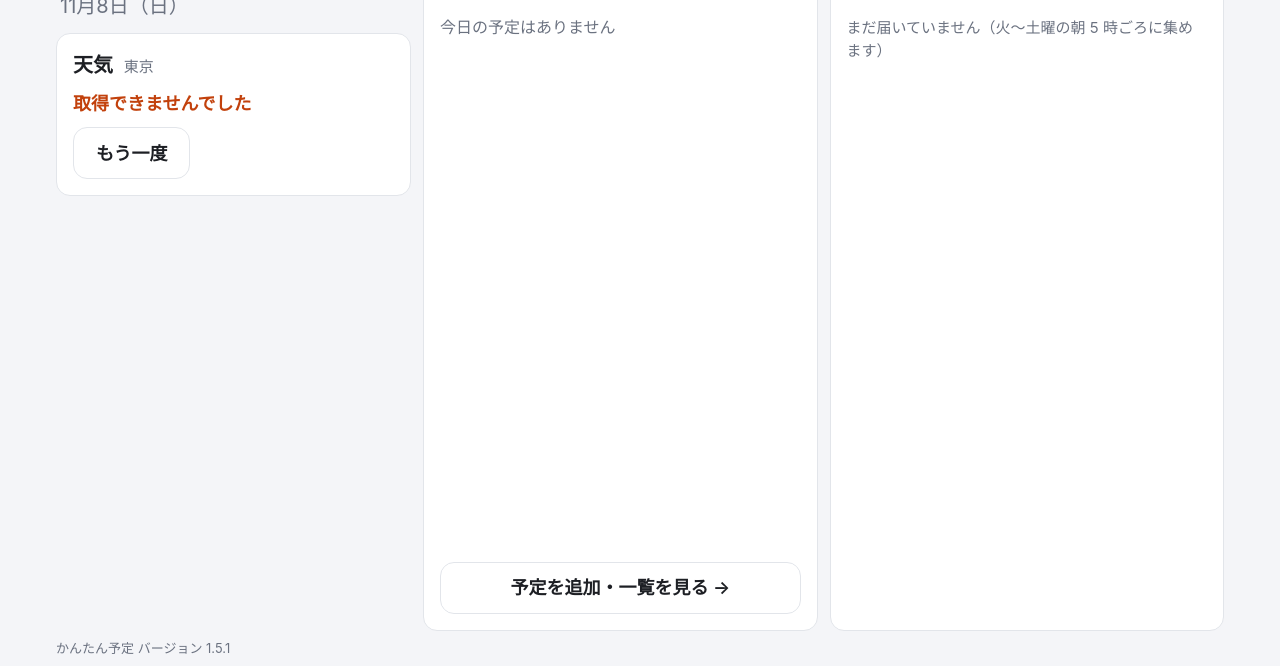
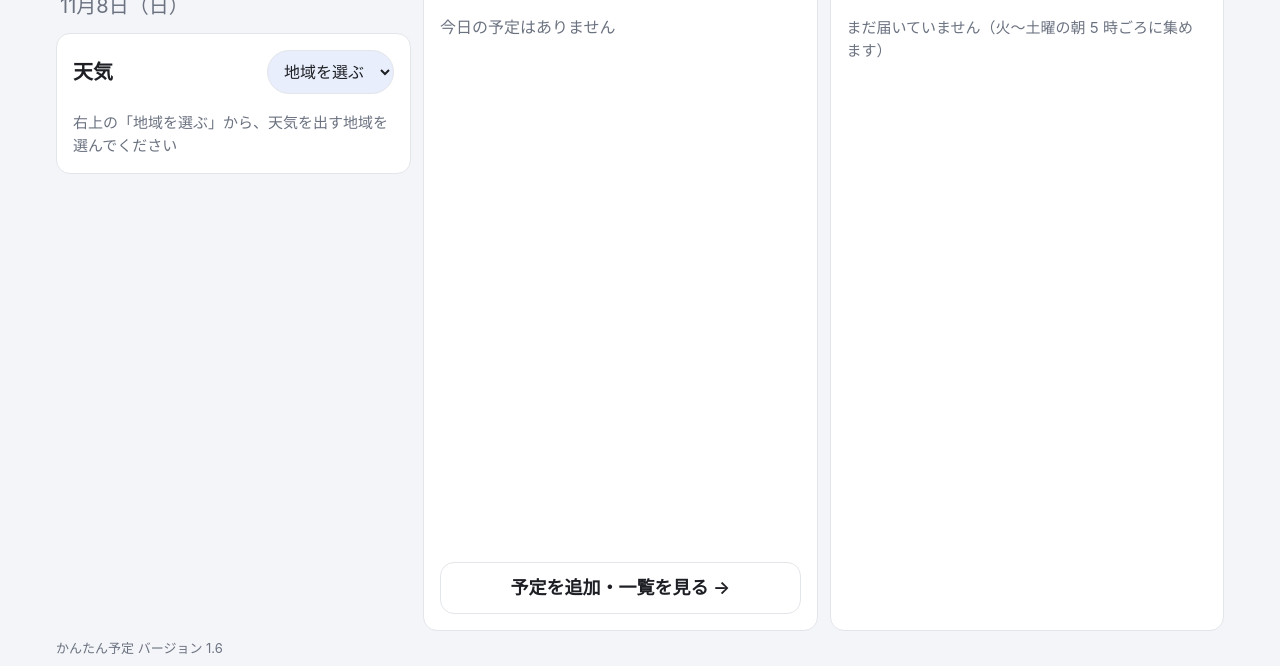
Before and after one commit to skiri7kenteki/kantan-yotei, a plain HTML site: page index.html in a window 1280 px wide. Shown: the part 134-800 px from the top of the page. Drawn offline with Linux system fonts and the light colour scheme; no server answers.

Commit message:
天気の地域をアプリで選ぶ方式にし、地域名と座標をファイルから削除
Co-Authored-By: Claude Opus 5.5 <noreply@anthropic.com>

```diff
--- a/app.js
+++ b/app.js
@@ -1,7 +1,7 @@
 'use strict';
 
 // ===== 設定 =====
-const APP_VERSION = '1.5.1';                    // 直したら上げる（画面の下に表示され、更新が届いたか分かる）
+const APP_VERSION = '1.6';                    // 直したら上げる（画面の下に表示され、更新が届いたか分かる）
 const STORAGE_KEY = 'kantan-yotei.v1';        // localStorage に保存するときの名前
 const BROKEN_KEY = 'kantan-yotei.v1.broken';  // 読めなかったデータの避難先
 const WEEKDAYS = ['日', '月', '火', '水', '木', '金', '土'];
@@ -478,6 +478,7 @@ setDayMode('today');
 render();
 showScreen('morning');
 renderMorningHead();
+setupPlaceSelect();
 loadMorningData(); // 天気・ニュース。失敗しても各欄に「取得できませんでした」と出るだけで、ほかは普通に動く
 document.getElementById('version').textContent = `かんたん予定 バージョン ${APP_VERSION}`;
 
--- a/index.html
+++ b/index.html
@@ -39,7 +39,11 @@
       </header>
 
       <section class="card card-weather">
-        <h2>天気 <span id="weather-place" class="sub"></span></h2>
+        <div class="card-title">
+          <h2>天気</h2>
+          <!-- 地域は iPad の中だけに保存（選択肢は morning.js の WEATHER_PLACES） -->
+          <select id="weather-place" class="place-select" aria-label="天気の地域"></select>
+        </div>
         <div id="weather"></div>
       </section>
 
--- a/morning.js
+++ b/morning.js
@@ -5,12 +5,57 @@
 // （formatDate など app.js の関数も使うが、呼ばれる時点では app.js が読み込み済み）
 
 // ===== 天気の設定 =====
-// Open-Meteo（無料・登録不要・API キー不要）。外に送るのはこの緯度・経度だけで、予定のデータは送らない
-const WEATHER_PLACE = { name: '東京', latitude: 35.69, longitude: 139.69 };
-const WEATHER_URL = 'https://api.open-meteo.com/v1/forecast' +
-  `?latitude=${WEATHER_PLACE.latitude}&longitude=${WEATHER_PLACE.longitude}` +
-  '&daily=weather_code,temperature_2m_max,temperature_2m_min,precipitation_probability_max' +
-  '&hourly=precipitation_probability&timezone=Asia%2FTokyo&forecast_days=1';
+// Open-Meteo（無料・登録不要・API キー不要）。外に送るのは選んだ地域の緯度・経度だけで、予定のデータは送らない
+// 地域は持ち主が iPad で選び、端末の中（SETTINGS_KEY）にだけ保存する。公開されるのはこの一覧だけ
+// 座標は都道府県庁所在地あたり（小数 2 桁＝約 1km の粗さ）
+const WEATHER_PLACES = [
+  ['北海道', 43.06, 141.35], ['青森県', 40.82, 140.74], ['岩手県', 39.70, 141.15], ['宮城県', 38.27, 140.87],
+  ['秋田県', 39.72, 140.10], ['山形県', 38.24, 140.36], ['福島県', 37.75, 140.47], ['茨城県', 36.34, 140.45],
+  ['栃木県', 36.57, 139.88], ['群馬県', 36.39, 139.06], ['埼玉県', 35.86, 139.65], ['千葉県', 35.61, 140.12],
+  ['東京都', 35.69, 139.69], ['神奈川県', 35.45, 139.64], ['新潟県', 37.90, 139.02], ['富山県', 36.70, 137.21],
+  ['石川県', 36.59, 136.63], ['福井県', 36.07, 136.22], ['山梨県', 35.66, 138.57], ['長野県', 36.65, 138.18],
+  ['岐阜県', 35.39, 136.72], ['静岡県', 34.98, 138.38], ['愛知県', 35.18, 136.91], ['三重県', 34.73, 136.51],
+  ['滋賀県', 35.00, 135.87], ['京都府', 35.02, 135.76], ['大阪府', 34.69, 135.52], ['兵庫県', 34.69, 135.18],
+  ['奈良県', 34.69, 135.83], ['和歌山県', 34.23, 135.17], ['鳥取県', 35.50, 134.24], ['島根県', 35.47, 133.05],
+  ['岡山県', 34.66, 133.93], ['広島県', 34.40, 132.46], ['山口県', 34.19, 131.47], ['徳島県', 34.07, 134.56],
+  ['香川県', 34.34, 134.04], ['愛媛県', 33.84, 132.77], ['高知県', 33.56, 133.53], ['福岡県', 33.61, 130.42],
+  ['佐賀県', 33.25, 130.30], ['長崎県', 32.74, 129.87], ['熊本県', 32.79, 130.74], ['大分県', 33.24, 131.61],
+  ['宮崎県', 31.91, 131.42], ['鹿児島県', 31.56, 130.56], ['沖縄県', 26.21, 127.68],
+].map(([name, latitude, longitude]) => ({ name, latitude, longitude }));
+
+// 予定データ（kantan-yotei.v1）とは別の場所に保存する設定
+const SETTINGS_KEY = 'kantan-yotei.settings';
+
+function loadSettings() {
+  try {
+    const data = JSON.parse(localStorage.getItem(SETTINGS_KEY));
+    return data && typeof data === 'object' ? data : {};
+  } catch (err) {
+    return {};
+  }
+}
+
+function saveSettings(settings) {
+  try {
+    localStorage.setItem(SETTINGS_KEY, JSON.stringify(settings));
+  } catch (err) {
+    showMessage('設定を保存できませんでした', true);
+  }
+}
+
+// 選んである地域（まだ選んでいなければ null）
+function currentPlace() {
+  const name = loadSettings().weatherPlace;
+  return WEATHER_PLACES.find(p => p.name === name) || null;
+}
+
+function weatherUrl(place) {
+  return 'https://api.open-meteo.com/v1/forecast' +
+    `?latitude=${place.latitude}&longitude=${place.longitude}` +
+    '&daily=weather_code,temperature_2m_max,temperature_2m_min,precipitation_probability_max' +
+    '&hourly=precipitation_probability&timezone=Asia%2FTokyo&forecast_days=1';
+}
+
 const WEATHER_TIMEOUT_MS = 8000;          // これ以上返事がなければ「取得できませんでした」
 const WEATHER_REFRESH_MS = 60 * 60 * 1000; // アプリに戻ってきたとき、1 時間以上たっていたら天気・ニュースを取り直す
 
@@ -60,7 +105,29 @@ function formatLongDate(s) {
 function renderMorningHead() {
   document.getElementById('greeting').textContent = greetingFor(new Date().getHours());
   document.getElementById('morning-date').textContent = formatLongDate(todayStr());
-  document.getElementById('weather-place').textContent = WEATHER_PLACE.name;
+}
+
+// ===== 地域の選択（天気の欄の右上） =====
+const placeSelect = () => document.getElementById('weather-place');
+
+function setupPlaceSelect() {
+  const select = placeSelect();
+  const first = document.createElement('option');
+  first.value = '';
+  first.textContent = '地域を選ぶ';
+  select.append(first);
+  for (const p of WEATHER_PLACES) {
+    const option = document.createElement('option');
+    option.value = p.name;
+    option.textContent = p.name;
+    select.append(option);
+  }
+  const place = currentPlace();
+  select.value = place ? place.name : '';
+  select.addEventListener('change', () => {
+    saveSettings({ ...loadSettings(), weatherPlace: select.value });
+    loadWeather();
+  });
 }
 
 // ===== 朝画面のネットの情報（天気・ニュース）をまとめて取りに行く =====
@@ -108,15 +175,25 @@ function summarizeWeather(data) {
   };
 }
 
+let weatherRequestId = 0; // 地域を続けて切り替えたとき、古い返事で上書きしないための番号
+
 async function loadWeather() {
+  const requestId = ++weatherRequestId;
+  const place = currentPlace();
+  if (!place) {
+    // 地域を選ぶまでは、どこにも問い合わせない
+    showWeatherText('右上の「地域を選ぶ」から、天気を出す地域を選んでください');
+    return;
+  }
   showWeatherText('天気を取得しています…');
   try {
-    const response = await fetchWithTimeout(WEATHER_URL, WEATHER_TIMEOUT_MS);
+    const response = await fetchWithTimeout(weatherUrl(place), WEATHER_TIMEOUT_MS);
     if (!response.ok) throw new Error('HTTP ' + response.status);
-    renderWeather(summarizeWeather(await response.json()));
+    const weather = summarizeWeather(await response.json());
+    if (requestId === weatherRequestId) renderWeather(weather);
   } catch (err) {
     // オフライン・時間切れ・形式違いなど。予定の表示には影響させない
-    showWeatherError();
+    if (requestId === weatherRequestId) showWeatherError();
   }
 }
 
--- a/style.css
+++ b/style.css
@@ -273,7 +273,24 @@ button, input { font: inherit; color: inherit; }
 .weather-icon { font-size: 48px; line-height: 1; }
 .weather-name { font-size: 22px; font-weight: 600; }
 .weather-temps { font-size: 16px; color: var(--muted); }
-.nowrap { white-space: nowrap; }
+/* まとまりの中では改行しない。まとまりとまとまりの間では改行できる（inline-block にするため） */
+.nowrap { display: inline-block; white-space: nowrap; }
+
+/* 天気の欄の見出し行：左に「天気」、右に地域の選択 */
+.card-title { display: flex; align-items: center; justify-content: space-between; gap: 8px; margin-bottom: 10px; }
+.card .card-title h2 { margin: 0; }
+.place-select {
+  min-height: 44px;
+  max-width: 60%;
+  padding: 0 12px;
+  border: 1px solid var(--line);
+  border-radius: 999px;
+  background: var(--chip);
+  color: var(--text);
+  font: inherit;
+  font-size: 16px; /* 16px 未満だと iPad で自動ズームする */
+  cursor: pointer;
+}
 .weather-error { margin: 0 0 10px; color: var(--warn); font-weight: 600; }
 
 .rain-periods {
--- a/sw.js
+++ b/sw.js
@@ -6,7 +6,7 @@
 
 // arxiv.json はここに入れない（まだ無い日もあり、無いとインストールが失敗するため）。
 // 一度読めば下の fetch の処理で保存されるので、オフラインでも前回分が出る
-const CACHE_NAME = 'kantan-yotei-v5';
+const CACHE_NAME = 'kantan-yotei-v6';
 const APP_FILES = [
   './',
   './index.html',
```
Also changed, not shown: 2 other files.
